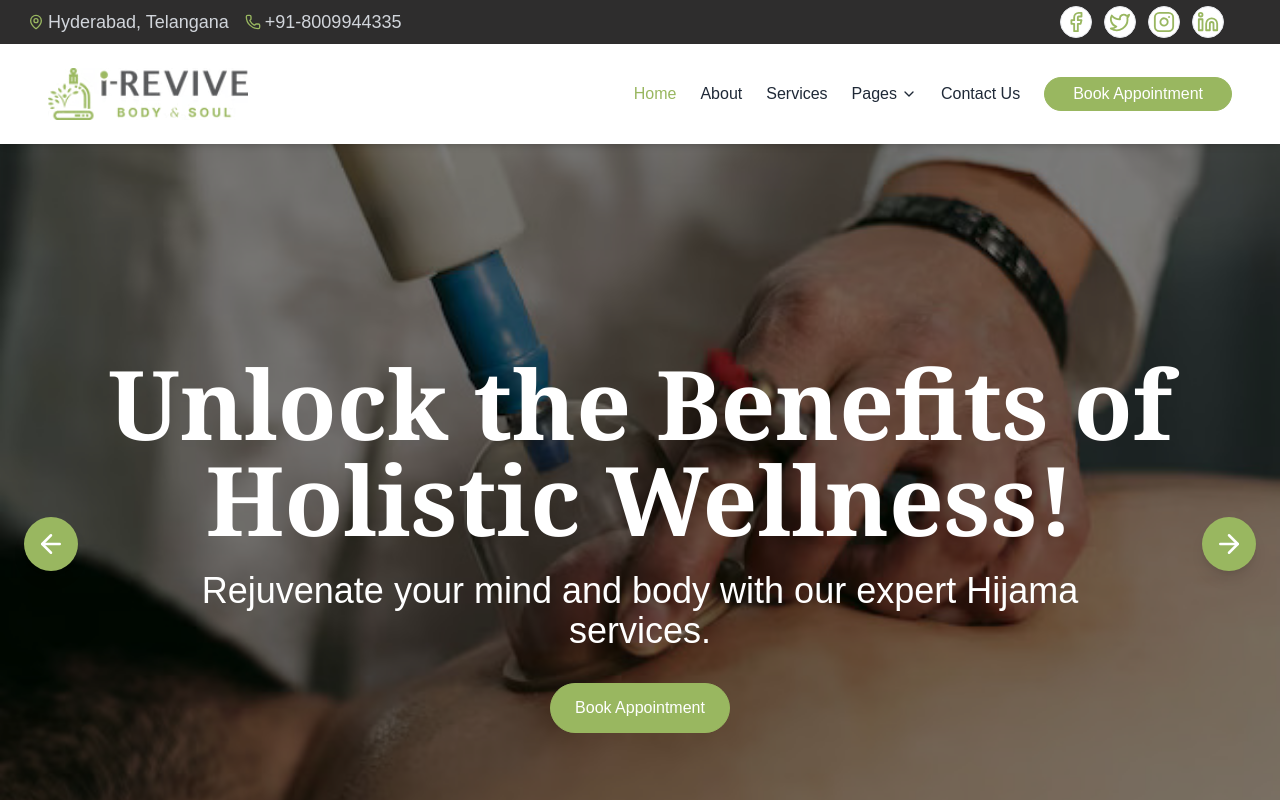
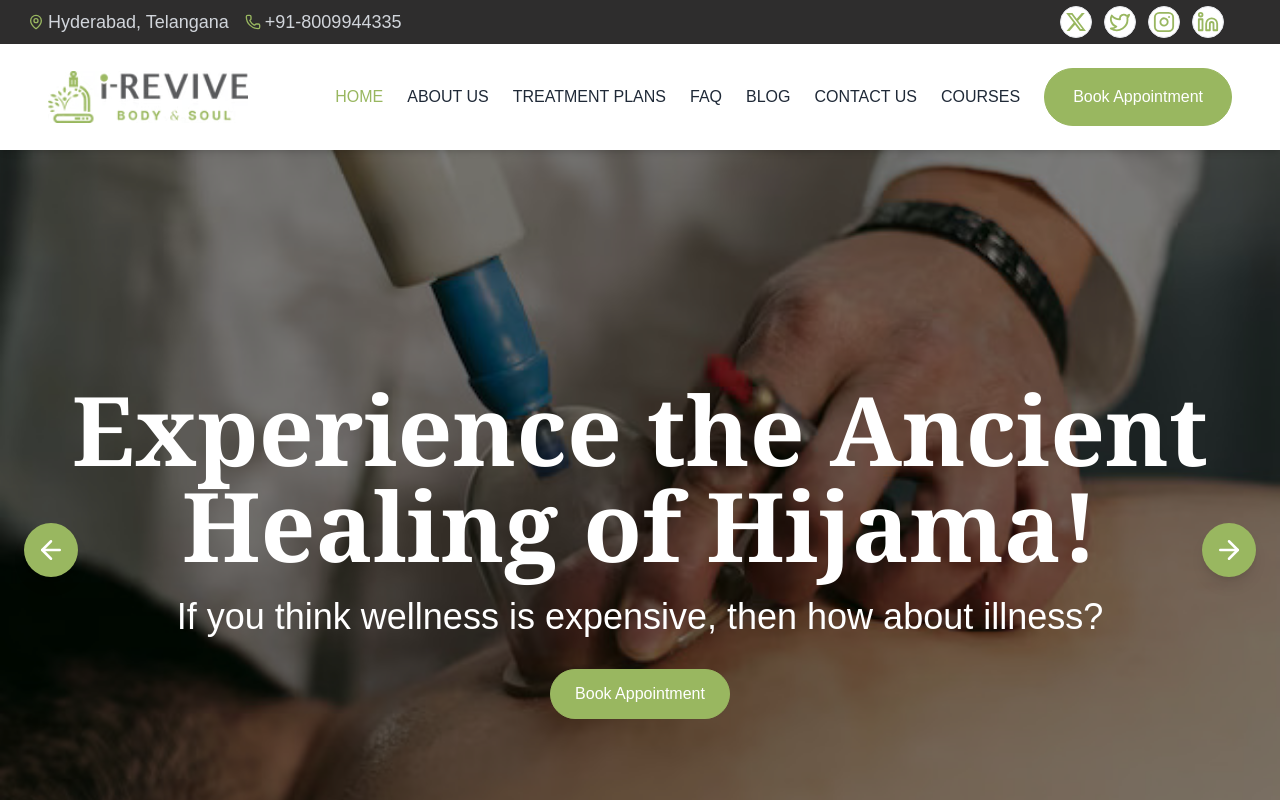
Before and after one commit to Shaikraiyanamjad/i-revive, a Next.js app: page / in a window 1280 px wide. Shown: the top 800 px of the page. Built offline with nearby package versions, Linux system fonts and the light colour scheme; no server answers.

Commit message:
colors changed

```diff
--- a/src/app/components/Footer.tsx
+++ b/src/app/components/Footer.tsx
@@ -3,6 +3,7 @@
 import Link from "next/link";
 import Image from "next/image";
 import { FaFacebookF, FaInstagram, FaLinkedinIn } from "react-icons/fa";
+import { FaXTwitter } from "react-icons/fa6";
 import { IoIosArrowRoundForward } from "react-icons/io";
 import { MdLocationOn, MdMail, MdPhone } from "react-icons/md";
 
@@ -10,7 +11,6 @@ const Footer = () => {
     return (
       <footer className="bg-blackone text-gray-300">
         <div className="container mx-auto px-10 grid grid-cols-1 lg:grid-cols-4 gap-12 items-start pt-10">
-
           {/* Logo and Quote */}
           <div className="flex flex-col items-start">
             <Link href="/" className="flex items-center">
@@ -29,20 +29,38 @@ const Footer = () => {
               If you think wellness is expensive, then how about illness?
             </p>
             <div className="flex gap-3 mt-6">
-                        {[FaFacebookF, FaInstagram, FaLinkedinIn].map((Icon, idx) => (
-                            <a key={idx} href="#" className="bg-primary p-3 rounded-full text-white hover:bg-hovershed transition-all">
+              {[FaFacebookF, FaInstagram, FaLinkedinIn, FaXTwitter].map(
+                (Icon, idx) => (
+                  <a
+                    key={idx}
+                    href="#"
+                    className="bg-primary p-3 rounded-full text-white hover:bg-hovershed transition-all"
+                  >
                     <Icon size={20} />
                   </a>
-                        ))}
+                )
+              )}
             </div>
           </div>
 
           {/* Quick Links */}
           <div>
-                    <h3 className="text-white font-semibold text-xl mb-5">Quick Links</h3>
+            <h3 className="text-white font-semibold text-xl mb-5">
+              Quick Links
+            </h3>
             <ul className="space-y-3">
-                        {["About Us", "Contact Us", "Privacy Policy", "Terms & Conditions", "Our Blog & News", "Our Team"].map((link, index) => (
-                            <li key={index} className="flex items-center gap-2 hover:text-hovershed cursor-pointer transition-all duration-300 hover:tracking-wider">
+              {[
+                "About Us",
+                "Contact Us",
+                "Privacy Policy",
+                "Terms & Conditions",
+                "Our Blog & News",
+                "Our Team",
+              ].map((link, index) => (
+                <li
+                  key={index}
+                  className="flex items-center gap-2 hover:text-hovershed cursor-pointer transition-all duration-300 hover:tracking-wider"
+                >
                   <IoIosArrowRoundForward size={20} /> {link}
                 </li>
               ))}
@@ -53,8 +71,18 @@ const Footer = () => {
           <div>
             <h3 className="text-white font-semibold text-xl mb-5">Services</h3>
             <ul className="space-y-3">
-                        {["All Services", "Cupping (Hijama)", "Pain Management", "Stress Relief", "Detoxification", "Circulation Support"].map((service, index) => (
-                            <li key={index} className="flex items-center gap-2 hover:text-hovershed cursor-pointer transition-all duration-300 hover:tracking-wider">
+              {[
+                "All Services",
+                "Cupping (Hijama)",
+                "Pain Management",
+                "Stress Relief",
+                "Detoxification",
+                "Circulation Support",
+              ].map((service, index) => (
+                <li
+                  key={index}
+                  className="flex items-center gap-2 hover:text-hovershed cursor-pointer transition-all duration-300 hover:tracking-wider"
+                >
                   <IoIosArrowRoundForward size={20} /> {service}
                 </li>
               ))}
@@ -63,10 +91,13 @@ const Footer = () => {
 
           {/* Contact Info */}
           <div>
-                    <h3 className="text-white font-semibold text-xl mb-5">Contact Info</h3>
+            <h3 className="text-white font-semibold text-xl mb-5">
+              Contact Info
+            </h3>
             <ul className="space-y-4 text-lg">
               <li className="flex items-center gap-2 transition-all duration-300 hover:tracking-wider">
-                            <MdLocationOn className="text-primary" size={22} /> Hyderabad, India
+                <MdLocationOn className="text-primary" size={22} /> Hyderabad,
+                India
               </li>
               <li className="flex items-center gap-2 transition-all duration-300 hover:tracking-wider">
                 <MdMail className="text-primary" size={22} /> info@irevive.com
--- a/src/app/components/Header.tsx
+++ b/src/app/components/Header.tsx
@@ -1,12 +1,11 @@
 "use client";
 
 import { useState, useEffect } from "react";
-import { ChevronDown, Menu, X } from "lucide-react";
+import { Menu, X } from "lucide-react";
 import Link from "next/link";
 import Image from "next/image";
 
 const Header = () => {
-    const [isDropdownOpen, setIsDropdownOpen] = useState(false);
     const [isMobileMenuOpen, setIsMobileMenuOpen] = useState(false);
     const [isScrolled, setIsScrolled] = useState(false);
 
@@ -20,9 +19,12 @@ const Header = () => {
     }, []);
 
     return (
-        <header className={`sticky -top-1 z-50 backdrop-blur-md bg-white/90 shadow-md transition-all duration-300 ${isScrolled ? "py-3" : "py-4"}`}>
+      <header
+        className={`sticky -top-1 z-50 bg-white shadow-md transition-all duration-300 ${
+          isScrolled ? "py-3" : "py-4"
+        }`}
+      >
         <div className="container mx-auto flex justify-between items-center px-6 md:px-12 transition-all duration-300 py-2">
-
           {/* Logo */}
           <Link href="/" className="flex items-center">
             <Image
@@ -39,40 +41,46 @@ const Header = () => {
           {/* Desktop Navigation */}
           <div className="hidden sm:flex md:hidden lg:flex items-center space-x-6 text-gray-800 transition-all duration-300">
             <nav className="hidden md:flex space-x-6 lg:flex text-base">
-                        <Link href="/" className="text-primary">Home</Link>
-                        <Link href="/about" className="hover:text-primary">About</Link>
-                        <Link href="/services" className="hover:text-primary">Services</Link>
-
-                        {/* Dropdown Menu */}
-                        <div className="relative hidden lg:block">
-                            <button
-                                className="flex items-center hover:text-primary"
-                                onClick={() => setIsDropdownOpen(!isDropdownOpen)}
+              <Link href="/" className="text-primary">
+                HOME
+              </Link>
+              <Link href="/" className="hover:text-primary">
+                ABOUT US
+              </Link>
+              <Link href="/" className="hover:text-primary">
+                TREATMENT PLANS
+              </Link>
+              <Link href="/" className="hover:text-primary">
+                FAQ
+              </Link>
+              <Link href="/" className="hover:text-primary">
+                BLOG
+              </Link>
+              <Link
+                href="/"
+                className="hover:text-primary hidden md:inline-block"
               >
-                                Pages <ChevronDown size={16} className="ml-1 transition-transform duration-300" style={{ transform: isDropdownOpen ? "rotate(180deg)" : "rotate(0)" }} />
-                            </button>
-                            {isDropdownOpen && (
-                                <div className="absolute top-8 left-0 bg-white shadow-md rounded-md w-40 py-2 z-50">
-                                    <Link href="/page1" className="block px-4 py-2 hover:bg-gray-100">Page 1</Link>
-                                    <Link href="/page2" className="block px-4 py-2 hover:bg-gray-100">Page 2</Link>
-                                </div>
-                            )}
-                        </div>
-
-                        <Link href="/contact" className="hover:text-primary hidden md:inline-block">Contact Us</Link>
+                CONTACT US
+              </Link>
+              <Link href="/" className="hover:text-primary">
+                COURSES
+              </Link>
             </nav>
 
             {/* Book Appointment Button - Hidden at md */}
             <Link
-                        href="/appointment"
-                        className="bg-primary text-white px-7 py-1 rounded-full border border-hovershed hover:bg-white hover:text-hovershed transition-all duration-300 hidden lg:inline-block"
+              href="/"
+              className="bg-primary text-white px-7 py-4 rounded-full border border-hovershed hover:bg-white hover:text-hovershed transition-all duration-300 hidden lg:inline-block"
             >
               Book Appointment
             </Link>
           </div>
 
           {/* Mobile Menu Button - Always visible on sm & md */}
-                <button className="sm:flex md:flex lg:hidden text-gray-800" onClick={() => setIsMobileMenuOpen(!isMobileMenuOpen)}>
+          <button
+            className="sm:flex md:flex lg:hidden text-gray-800"
+            onClick={() => setIsMobileMenuOpen(!isMobileMenuOpen)}
+          >
             {isMobileMenuOpen ? <X size={28} /> : <Menu size={28} />}
           </button>
         </div>
@@ -80,12 +88,31 @@ const Header = () => {
         {/* Mobile Menu */}
         {isMobileMenuOpen && (
           <div className="md:hidden bg-white shadow-md absolute top-16 left-0 w-full py-4 px-6 z-40">
-                    <Link href="/" className="block py-2 hover:text-primary">Home</Link>
-                    <Link href="/about" className="block py-2 hover:text-primary">About</Link>
-                    <Link href="/services" className="block py-2 hover:text-primary">Services</Link>
-                    <Link href="/pages" className="block py-2 hover:text-primary">Pages</Link>
-                    <Link href="/contact" className="block pyf-2 hover:text-primary">Contact Us</Link>
-                    <Link href="/appointment" className="block mt-2 bg-primary text-white text-center py-2 rounded-full border border-primary hover:bg-white hover:text-primary">
+            <Link href="/" className="block py-2 hover:text-primary">
+              Home
+            </Link>
+            <Link href="/" className="block py-2 hover:text-primary">
+              About US
+            </Link>
+            <Link href="/" className="block py-2 hover:text-primary">
+              treatment plans
+            </Link>
+            <Link href="/" className="block py-2 hover:text-primary">
+              Faq
+            </Link>
+            <Link href="/" className="block pyf-2 hover:text-primary">
+              Blog
+            </Link>
+            <Link href="/" className="block pyf-2 hover:text-primary">
+              Contact US
+            </Link>
+            <Link href="/" className="block pyf-2 hover:text-primary">
+              Courses
+            </Link>
+            <Link
+              href="/"
+              className="block mt-2 bg-primary text-white text-center py-2 rounded-full border border-primary hover:bg-white hover:text-primary"
+            >
               Book Appointment
             </Link>
           </div>
--- a/src/app/components/Herosection.tsx
+++ b/src/app/components/Herosection.tsx
@@ -10,12 +10,12 @@ const slides = [
   {
     image: "/img133.JPG",
     heading: "Experience the Ancient Healing of Hijama!",
-    paragraph: "Restore your bodys balance with the power of cupping therapy.",
+    paragraph: "If you think wellness is expensive, then how about illness?",
   },
   {
     image: "/banner1.jpeg",
-    heading: "Unlock the Benefits of Holistic Wellness!",
-    paragraph: "Rejuvenate your mind and body with our expert Hijama services.",
+    heading: "Experience the Ancient Healing of Hijama!",
+    paragraph: "If you think wellness is expensive, then how about illness?",
   },
 ];
 
@@ -51,7 +51,7 @@ const HeroSection = () => {
           initial={{ opacity: 0 }}
           animate={{ opacity: 1 }}
           exit={{ opacity: 0 }}
-          transition={{ duration: 0.4, ease: "easeInOut" }}
+          transition={{ duration: 0.7, ease: "easeInOut" }}
           className="absolute inset-0"
         >
           <div className="absolute inset-0 bg-black/50 z-10" />
--- a/src/app/components/Topbar.tsx
+++ b/src/app/components/Topbar.tsx
@@ -1,4 +1,5 @@
-import { MapPin, Phone, Facebook, Twitter, Instagram, Linkedin } from "lucide-react";
+import { MapPin, Phone, Twitter, Instagram, Linkedin } from "lucide-react";
+import { FaXTwitter } from "react-icons/fa6";
 
 const Topbar = () => {
     return (
@@ -18,16 +19,28 @@ const Topbar = () => {
 
           {/* Right Section: Social Media Icons */}
           <div className="flex space-x-3 mt-2 md:mt-0 mr-10">
-                    <a href="#" className="text-primary bg-white hover:bg-hovershed hover:text-white border rounded-full p-1">
-                        <Facebook size={22} />
+            <a
+              href="#"
+              className="text-primary bg-white hover:bg-hovershed hover:text-white border rounded-full p-1"
+            >
+              <FaXTwitter size={22} />
             </a>
-                    <a href="#" className="text-primary bg-white hover:bg-hovershed hover:text-white border rounded-full p-1">
+            <a
+              href="#"
+              className="text-primary bg-white hover:bg-hovershed hover:text-white border rounded-full p-1"
+            >
               <Twitter size={22} />
             </a>
-                    <a href="#" className="text-primary bg-white hover:bg-hovershed hover:text-white border rounded-full p-1">
+            <a
+              href="#"
+              className="text-primary bg-white hover:bg-hovershed hover:text-white border rounded-full p-1"
+            >
               <Instagram size={22} />
             </a>
-                    <a href="#" className="text-primary bg-white hover:bg-hovershed hover:text-white border rounded-full p-1">
+            <a
+              href="#"
+              className="text-primary bg-white hover:bg-hovershed hover:text-white border rounded-full p-1"
+            >
               <Linkedin size={22} />
             </a>
           </div>
```
Also changed, not shown: src/app/book-appointment/page.tsx (added), src/app/components/BookAppointment.tsx (added). Lines whose indentation alone changed are shown as unchanged.
